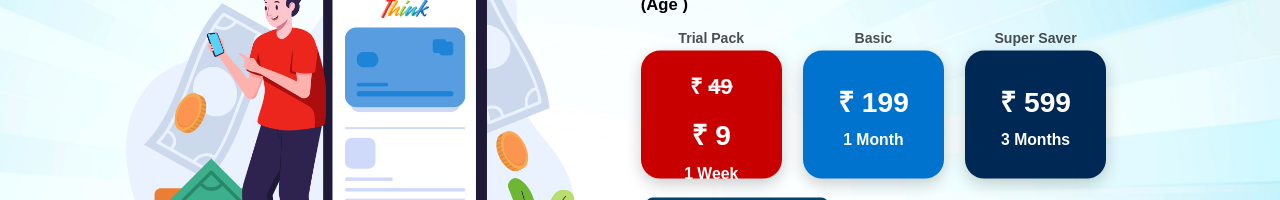
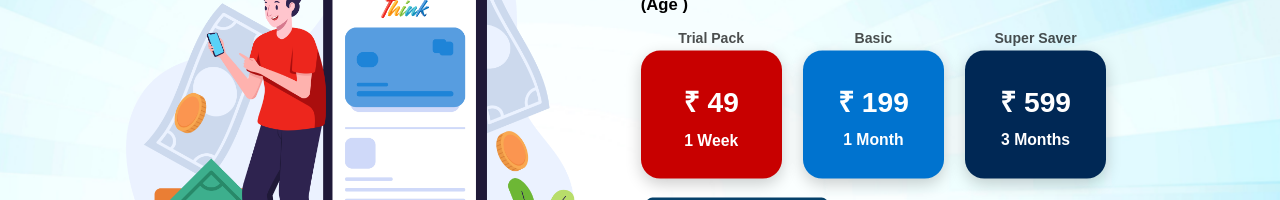
Before and after one commit to TriDizi-Dev/wegfxinteractive1, a React (Vite) app in the folder client/: page /plans in a window 1280 px wide. Shown: the part 141-341 px from the top of the page. Built offline with nearby package versions, Linux system fonts and the light colour scheme; no server answers; the database is empty; sample sign-in values are in the browser's storage; a web font is replaced by a local one.

Commit message:
Price and Sorting change

```diff
--- a/client/src/Components/LogIn/Signup.css
+++ b/client/src/Components/LogIn/Signup.css
@@ -15,8 +15,9 @@
 }
 
 .logeimage {
-   width: fit-content;
+  width: auto;
   height: 4vw;
+  display: block;
 }
 
 .signup {
--- a/client/src/Components_Last/Price/Price.jsx
+++ b/client/src/Components_Last/Price/Price.jsx
@@ -72,7 +72,7 @@ const handleProceed = async (planType) => {
   let amount;
   switch (planType) {
     case "starter":
-      amount = 9;
+      amount = 49;
       break;
     case "pro":
       amount = 199;
@@ -230,12 +230,9 @@ if (amount === 0) {
                     <p className="price">
                       {" "}
                      <span className="price-value">
-                      <p className="Wrong_Price1">
-                      ₹ <span>49</span>
-                    </p>
   {(couponStatus === "valid" && CouponDetails?.category === "Trial")
-    ? `₹ ${Math.floor(9 - (9 * Discount) / 100)}`
-    : "₹ 9"}
+    ? `₹ ${Math.floor(49 - (49 * Discount) / 100)}`
+    : "₹ 49"}
 </span>
                     </p>
                     <p className="duration">1 Week</p>
--- a/client/src/Pages/AdminSidePages/userDetails/Userdetails.jsx
+++ b/client/src/Pages/AdminSidePages/userDetails/Userdetails.jsx
@@ -89,8 +89,13 @@ console.log(Object.entries(users),"fhfghvbnv");
       <h1 className="admin-title">Total users : {Object.entries(users).length-1}</h1>
 
       {Object.entries(users)
-        .filter(([uid]) => uid !== auth.currentUser?.uid)
-        .map(([uid, user]) => (
+      .filter(([uid]) => uid !== auth.currentUser?.uid)
+      .sort(([, a], [, b]) => {
+        const dateA = a?.plan?.startTime || 0;
+        const dateB = b?.plan?.startTime || 0;
+        return dateB - dateA;
+      })
+      .map(([uid, user]) => (
           <div key={uid} className="user-card">
             <div className="User_firstDetails">
                <h2 className="user-email" title={user.email}>
@@ -145,49 +150,6 @@ console.log(Object.entries(users),"fhfghvbnv");
               </div>
             </div>
 
-            {/* <div className="quiz-section">
-              <h3>📊 Quiz Results:</h3>
-              {user.quizResults ? (
-                Object.entries(user.quizResults).map(([category, attempts]) => (
-                  <div key={category} className="quiz-category-block">
-                    <p className="quiz-category">📚 {category}</p>
-                    <ul>
-                      {Object.entries(attempts).map(([attemptId, result]) => (
-                        <li key={attemptId}>
-                          <strong>
-                            {moment(result.date).format("DD MMM YYYY, h:mm A")}
-                          </strong>{" "}
-                          — ✅ {result.correctAnswers} /{" "}
-                          {result.totalQuestions} correct, ❌{" "}
-                          {result.wrongAnswers} wrong, 🧮 Total Score:{" "}
-                          {result.correctAnswers * 10}
-                        </li>
-                      ))}
-                    </ul>
-                  </div>
-                ))
-              ) : (
-                <p>No quiz results found.</p>
-              )}
-            </div> */}
-
-            {/* <div className="quiz-section">
-              <h3>📝 Attempted Questions:</h3>
-              {user.attemptedQuestions ? (
-                Object.entries(user.attemptedQuestions).map(
-                  ([category, questions]) => (
-                    <p key={category}>
-                      📁 <strong>{category}:</strong>{" "}
-                      {Object.keys(questions).length} questions attempted
-                    </p>
-                  )
-                )
-              ) : (
-                <p>No questions attempted.</p>
-              )}
-            </div> */}
-
-            {/* ✅ Delete button */}
             <button className="delete-btn" onClick={() => handleDeleteUser(uid)}>
               🗑️ Delete User
             </button>
```
Also changed, not shown: 1 other file (tests, documents, lock files or other folders).
